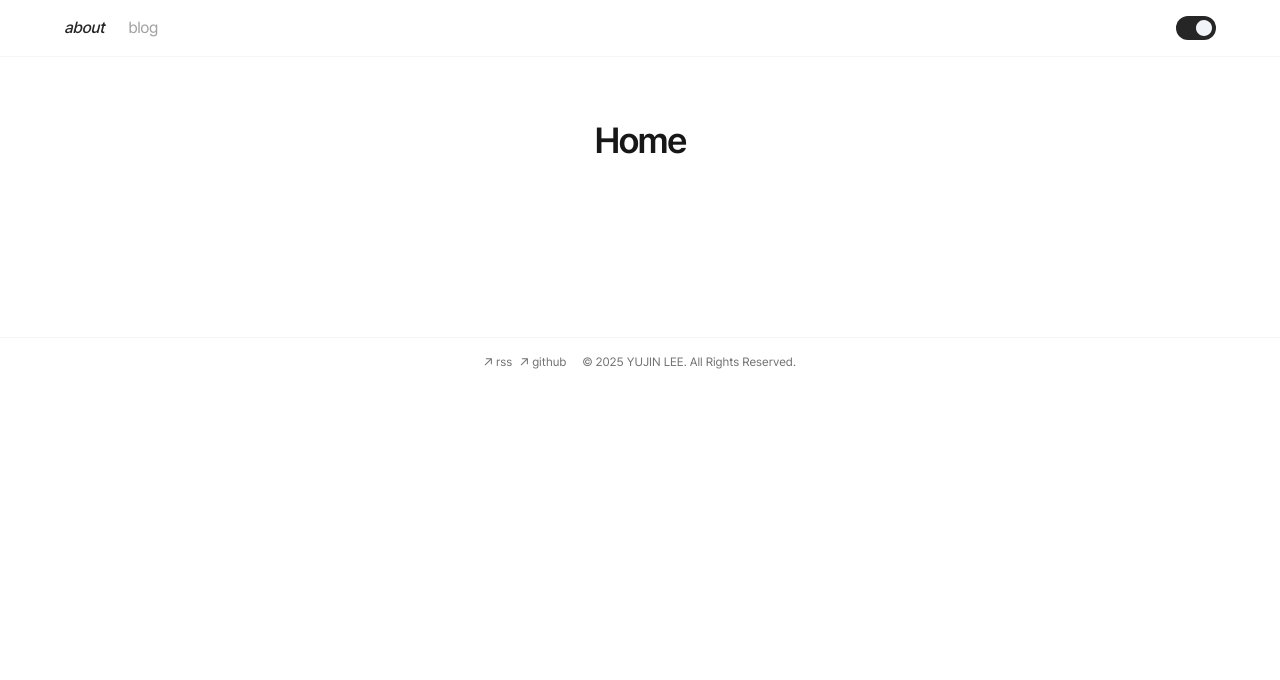
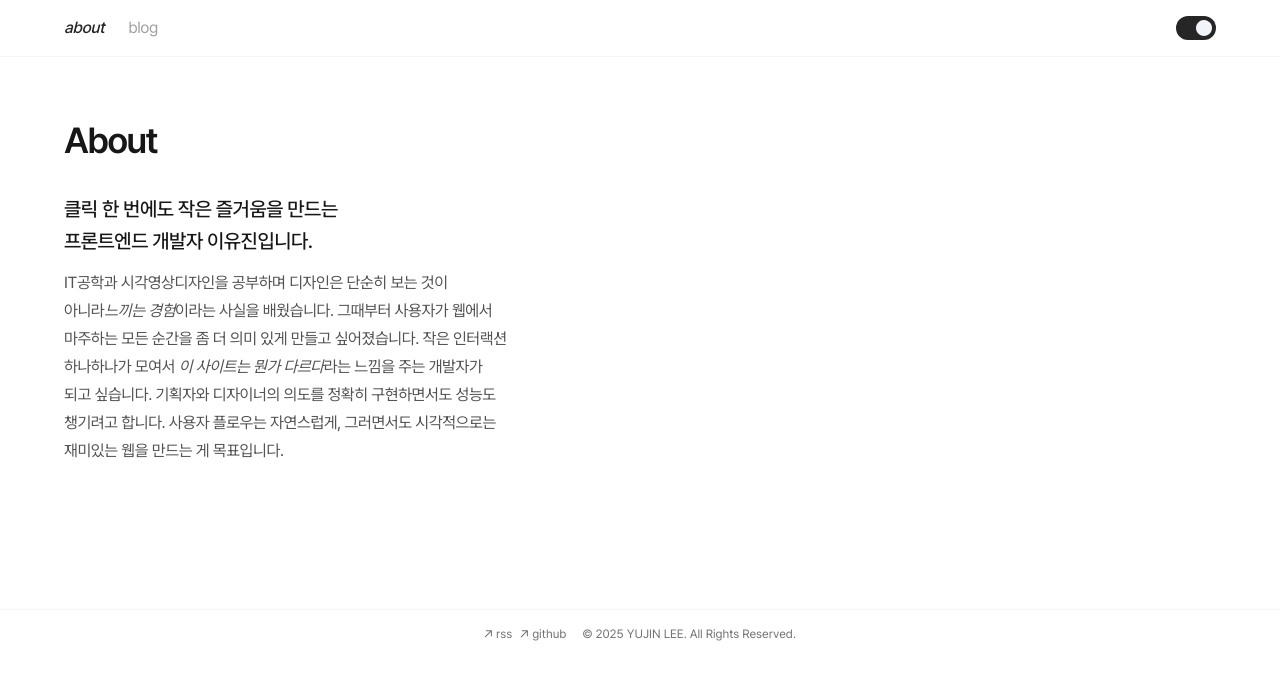
Before and after one commit to Ujaa/blog, a Next.js app: page / in a window 1280 px wide. Shown: the top 680 px of the page. Built offline with nearby package versions, Linux system fonts and the light colour scheme.

Commit message:
feat: about 페이지 추가

```diff
--- a/app/global.css
+++ b/app/global.css
@@ -32,6 +32,10 @@
 html {
   min-width: 360px;
   font-family: var(--font-pretendard);
+}
+
+.keep-all {
+  word-break: keep-all;
 }
 
 .prose {
--- a/app/page.tsx
+++ b/app/page.tsx
@@ -1,7 +1,23 @@
 export default function Page() {
   return (
-    <section className="xl:max-w-6xl m-auto px-4 xl:px-0">
-      <h1 className="font-semibold text-4xl mb-8 tracking-tighter">Home</h1>
+    <section className="xl:max-w-6xl m-auto px-4 xl:px-0 w-full">
+      <h1 className="font-semibold text-4xl mb-8 tracking-tighter">About</h1>
+
+      <div className="max-w-md">
+        <p className="font-medium text-xl text-neutral-900 dark:text-neutral-50 mb-3 leading-8 tracking-tight">
+          클릭 한 번에도 작은 즐거움을 만드는 <br />
+          프론트엔드 개발자 이유진입니다.
+        </p>
+        <p className="keep-all text-neutral-600 leading-7 tracking-tight ">
+          IT공학과 시각영상디자인을 공부하며 디자인은 단순히 보는 것이 아니라
+          <em>느끼는 경험</em>이라는 사실을 배웠습니다. 그때부터 사용자가 웹에서
+          마주하는 모든 순간을 좀 더 의미 있게 만들고 싶어졌습니다. 작은
+          인터랙션 하나하나가 모여서 <em>이 사이트는 뭔가 다르다</em>라는 느낌을
+          주는 개발자가 되고 싶습니다. 기획자와 디자이너의 의도를 정확히
+          구현하면서도 성능도 챙기려고 합니다. 사용자 플로우는 자연스럽게,
+          그러면서도 시각적으로는 재미있는 웹을 만드는 게 목표입니다.
+        </p>
+      </div>
     </section>
   );
 }
```
